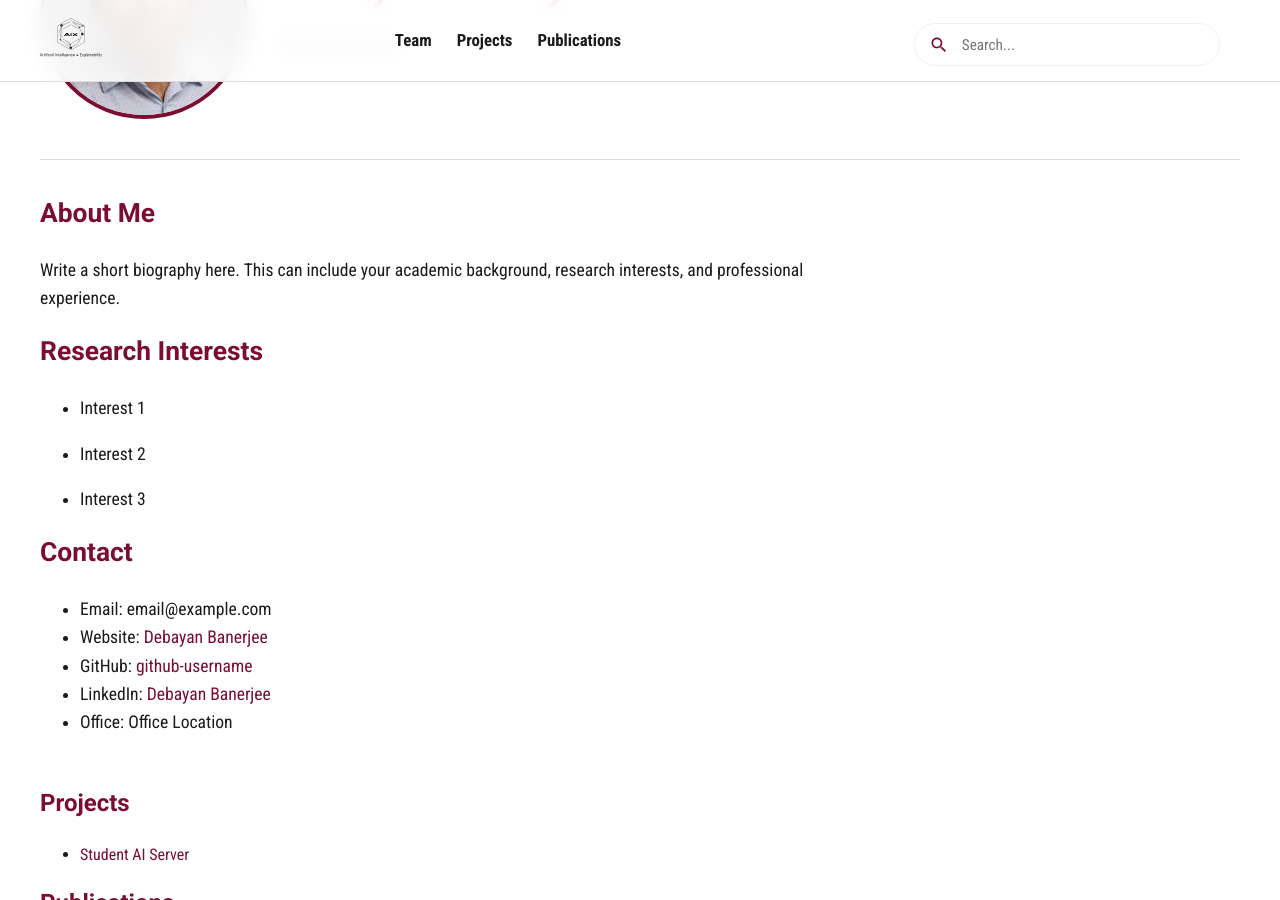
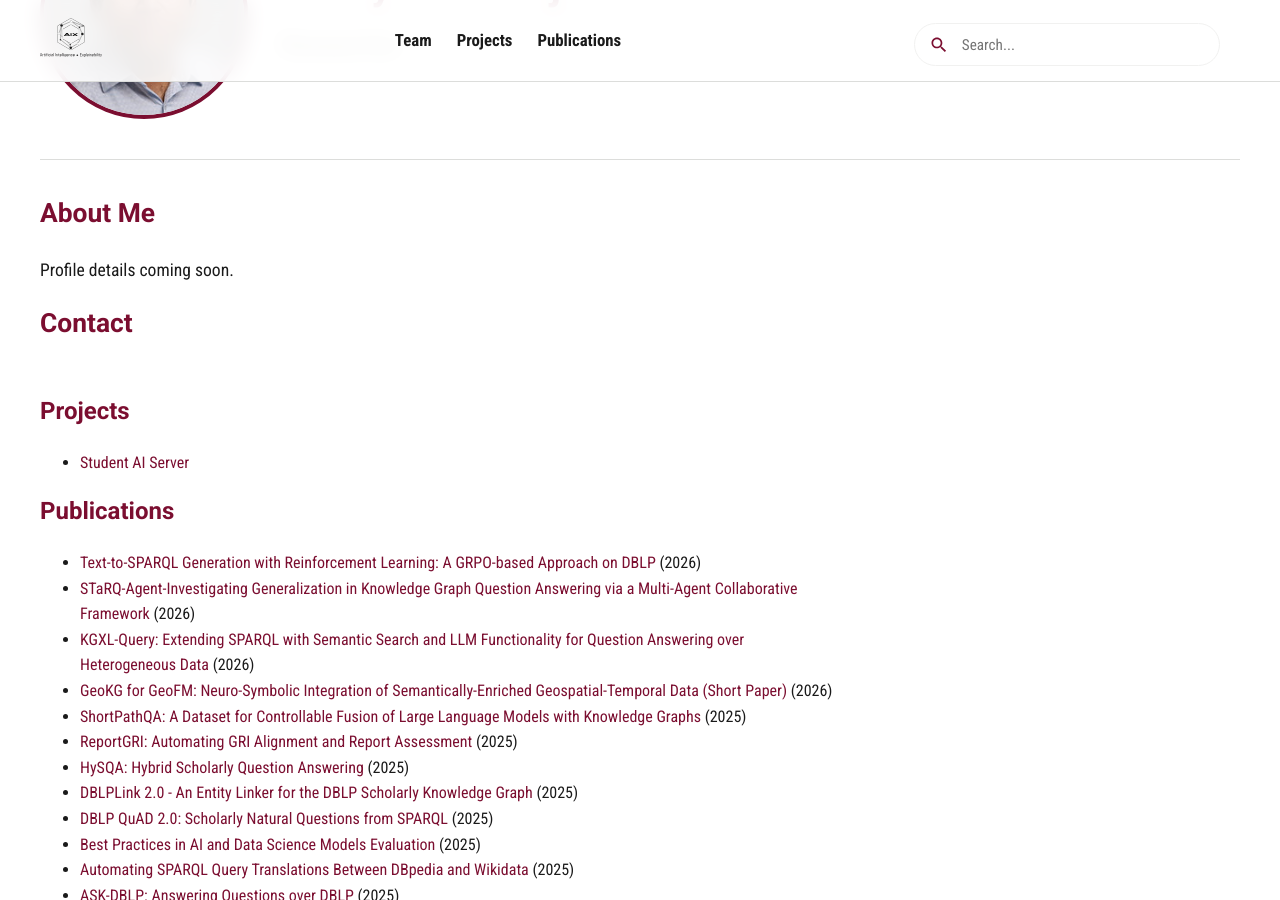
Before and after one commit to semantic-systems/aix.leuphana.de, a Jekyll site: the page built from _team/debeyan-banerjee.md, in a window 1280 px wide and 900 px high, scrolled down 211 px. Built offline with Jekyll 4.4.1, drawn with Linux system fonts in a browser that asks for light colours.

Commit message:
fix(content): hide drafts and examples, remove placeholder profile data
- Two projects were hidden with an HTML comment around the front
  matter, so Jekyll published the raw Markdown files; use published:
  false instead.
- Unpublish the fictional Avatar Aang example profile (it was listed
  under Researchers on the live team page) and update docs/team.md.
- Remove template placeholders from Debayan Banerjee's profile
  (example email, dummy website/GitHub/LinkedIn links, 'Interest 1').
- Link the accessibility statement in the footer (it was commented
  out and pointed to the misspelled /accessability/).

Co-Authored-By: Claude Opus 5.5 <noreply@anthropic.com>

```diff
--- a/_includes/footer.html
+++ b/_includes/footer.html
@@ -30,7 +30,7 @@
           <li><h2>Legal</h2></li>
           <li><a href="{{ '/impressum/' | relative_url }}">Impressum</a></li>
           <li><a href="{{ '/privacy/' | relative_url }}">Privacy Policy</a></li>
-          <!-- <li><a href="{{ '/accessability/' | relative_url }}">Accessibility</a></li> -->
+          <li><a href="{{ '/accessibility/' | relative_url }}">Accessibility</a></li>
         </ul>
       </div>
 
--- a/_team/debeyan-banerjee.md
+++ b/_team/debeyan-banerjee.md
@@ -1,49 +1,15 @@
 ---
-# Team Member Template
-# This is a template for creating individual team member pages
-# Copy this file and rename it to [first-name-last-name].md
-# Then fill in the details below
-
-# Required fields
 name: "Debayan Banerjee"
 title: "Researcher"
-image: "debayan_banerjee.png"  # Place image in assets/images/ directory
-job_category: "researcher"     # Use one of: head, tech_and_admin, academic_advisor, research_assistant, research_associate, scholarship_holder, external_phd, student_assistant, alumni
+image: "debayan_banerjee.png"
+job_category: "researcher"
 
-# Optional fields
-bio: |
-  Write a short biography here. This can include your academic background, research interests, and professional experience.
-
-research_interests:
-  - Interest 1
-  - Interest 2
-  - Interest 3
-
-email: "email@example.com"
-website: "https://personal-website.com"
-github: "github-username"
-linkedin: "linkedin-profile-url"
-office: "Office Location"
-
-# Layout settings (do not modify)
 layout: team_member
-permalink: /team/:title/
+permalink: /team/debeyan-banerjee/
 ---
 
 ## About Me
 
-{{ page.bio }}
-
-## Research Interests
-
-{% for interest in page.research_interests %}
-- {{ interest }}
-{% endfor %}
+Profile details coming soon.
 
 ## Contact
-
-- Email: {{ page.email }}
-{% if page.website %}- Website: [{{ page.name }}]({{ page.website }}){% endif %}
-{% if page.github %}- GitHub: [{{ page.github }}](https://github.com/{{ page.github }}){% endif %}
-{% if page.linkedin %}- LinkedIn: [{{ page.name }}]({{ page.linkedin }}){% endif %}
-{% if page.office %}- Office: {{ page.office }}{% endif %}
```
Also changed, not shown: _projects/disaster-response-kg.md (+4 -2 lines), _projects/neuro-symbolic-reasoner.md (+4 -2 lines), _team/avatar-aang.md (+1 -1 lines), docs/team.md (+1 -1 lines).
